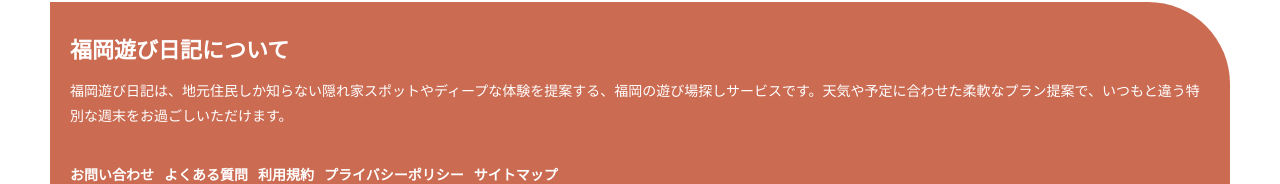
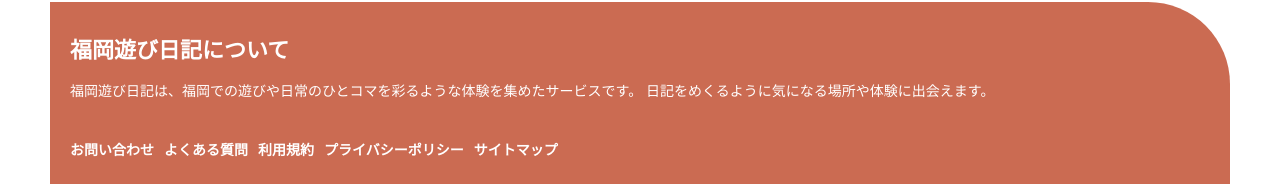
Before and after one commit to osho210/fukuoka_asobi, a Next.js app in the folder frontend/: page /search in a window 1280 px wide. Shown: the part 564-748 px from the top of the page. Built offline with nearby package versions, Linux system fonts and the light colour scheme; no server answers; a web font is replaced by a local one.

Commit message:
patch-chore footer文章の修正

```diff
--- a/frontend/src/components/Footer.tsx
+++ b/frontend/src/components/Footer.tsx
@@ -5,7 +5,8 @@ export const Footer = () => {
         <footer className="footer">
             <p className="footer-title">福岡遊び日記について</p>
             <p className="footer-text">
-                福岡遊び日記は、地元住民しか知らない隠れ家スポットやディープな体験を提案する、福岡の遊び場探しサービスです。天気や予定に合わせた柔軟なプラン提案で、いつもと違う特別な週末をお過ごしいただけます。
+                福岡遊び日記は、福岡での遊びや日常のひとコマを彩るような体験を集めたサービスです。
+                日記をめくるように気になる場所や体験に出会えます。
             </p>
             <ul className="footer-nav">
                 <li className="footer-nav-item">
```
